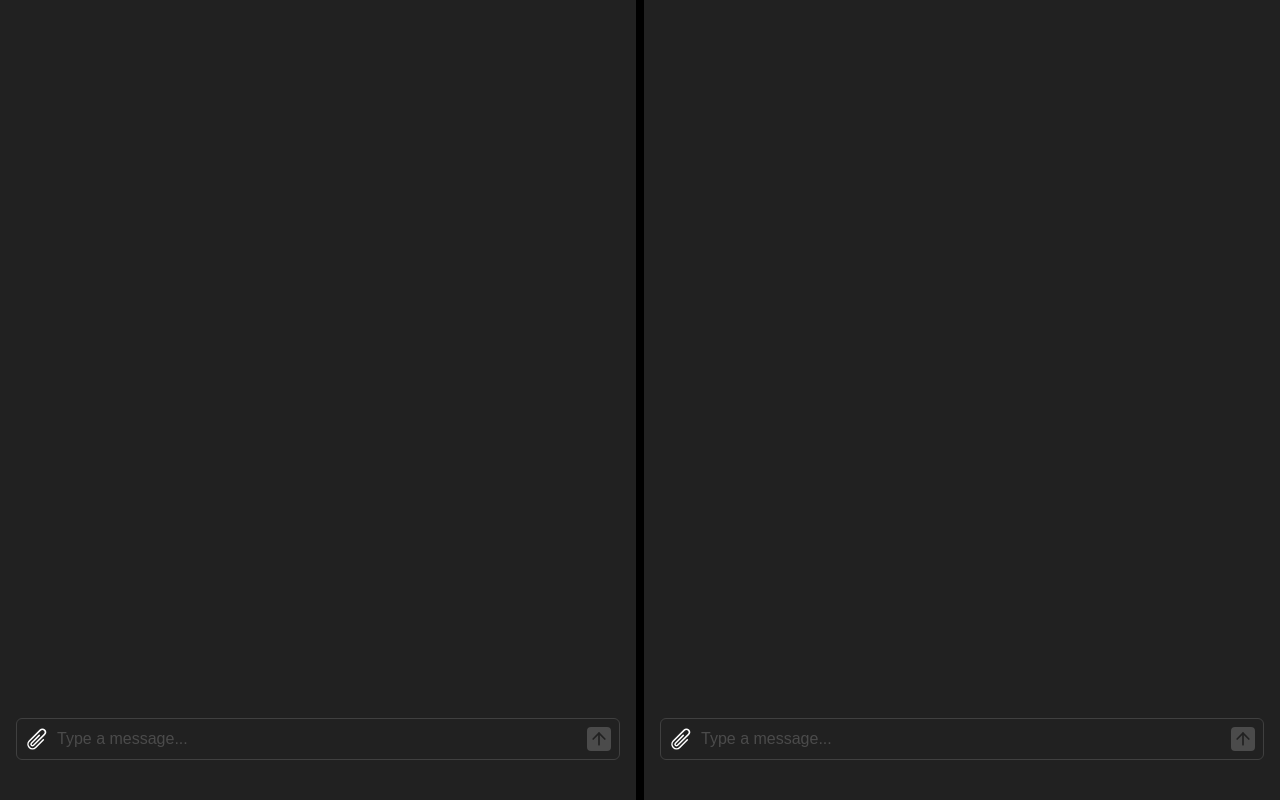
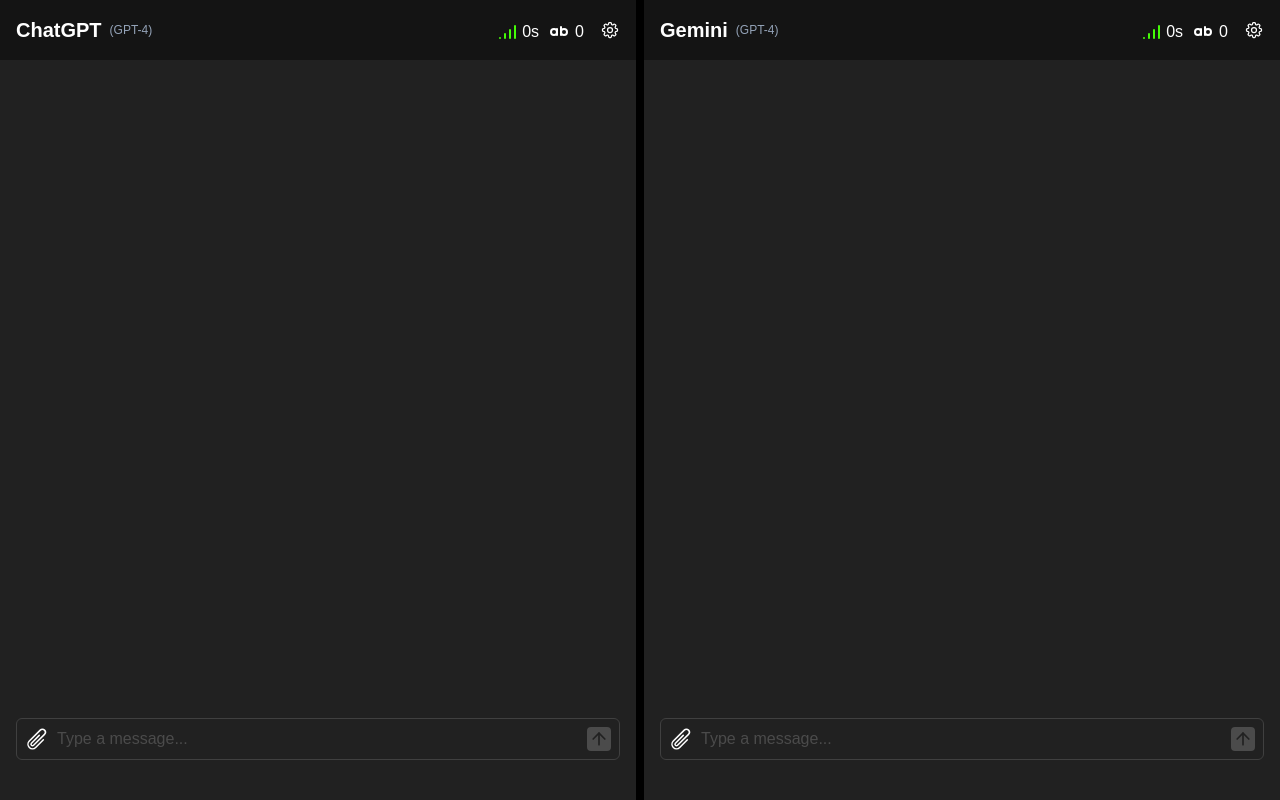
Before and after one commit to keiryan/bot-battle, a Vue app: page / in a window 1280 px wide. Built offline with nearby package versions, Linux system fonts and the light colour scheme.

Commit message:
chat windows now have headers!

```diff
--- a/package.json
+++ b/package.json
@@ -11,6 +11,7 @@
   "dependencies": {
     "@google/generative-ai": "^0.9.0",
     "axios": "^1.6.8",
+    "lucide-vue-next": "^0.378.0",
     "marked": "^12.0.2",
     "openai": "^4.38.5",
     "vue": "^3.4.21"
--- a/src/components/ChatGPT.vue
+++ b/src/components/ChatGPT.vue
@@ -1,6 +1,7 @@
 <template>
   <ChatBox>
-    <div class="w-full h-full bg-[#212121] flex justify-center px-4">
+    <div class="relative w-full h-full bg-[#212121] flex justify-center px-4">
+      <ChatHeader :callStats="{ formattedTime, timeTaken, messageLength }" passedName="ChatGPT" />
       <!-- Box containing messages -->
       <div class="flex flex-col w-full max-w-3xl py-4">
         <!-- Chat Messages -->
@@ -20,6 +21,7 @@
 import ChatGPTMessage from "./ChatGPTMessage.vue";
 import MessageBox from "./MessageBox.vue";
 import getStats from "../utils/stats";
+import ChatHeader from "./ChatHeader.vue";
 
 export default {
   name: "ChatGPT",
@@ -30,6 +32,7 @@
     ChatBox,
     ChatGPTMessage,
     MessageBox,
+    ChatHeader,
   },
 
   methods: {
@@ -72,7 +75,7 @@
               Authorization: `Bearer ${apiKey}`,
             },
             body: JSON.stringify({
-              model: "gpt-4-turbo",
+              model: this.currentModel,
               messages: [
                 ...this.messages.map((message) => ({
                   role: message.sender === "user" ? "user" : "assistant",
@@ -84,13 +87,16 @@
         );
         const data = await response.json();
         const end = performance.now(); // End timing after response
-        getStats({
+        const { timeTaken, messageLength, formattedTime } = getStats({
           start,
           end,
           assistant: "ChatGPT",
           message: data.choices[0].message.content,
         });
         this.chatSubmission(data.choices[0].message.content, "ai-chatgpt");
+        this.timeTaken = timeTaken;
+        this.messageLength = messageLength;
+        this.formattedTime = formattedTime;
       } catch (error) {
         console.error(error);
       }
@@ -104,6 +110,14 @@
   data() {
     return {
       messages: JSON.parse(localStorage.getItem("chatGPTMessages")) || [],
+      currentModel: "gpt-4-turbo",
+      modelLegend: {
+        "gpt-4": "gpt-4-turbo",
+        "gpt-3": "gpt-3-turbo",
+      },
+      timeTaken: 0,
+      messageLength: 0,
+      formattedTime: "",
     };
   },
 
--- /dev/null
+++ b/src/components/ChatHeader.vue
@@ -0,0 +1,122 @@
+<template>
+  <div
+    class="absolute z-[999] flex justify-between w-full p-4 bg-[#141414FF] backdrop-blur-sm text-white w-full items-center"
+  >
+    <div class="fitems-end">
+      <div class="flex items-center gap-2 text-white">
+        <div
+          class="text-xl font-bold"
+          @click="editingNickname = true"
+          v-if="!editingNickname"
+        >
+          {{ nickname || "AI Name" }}
+        </div>
+
+        <input
+          v-if="editingNickname"
+          v-model="nickname"
+          @keydown.enter="editingNickname = false"
+          @blur="editingNickname = false"
+          class="bg-transparent border-none text-xl font-bold text-white outline-none w-full bg-red-500"
+          ref="nicknameInput"
+          @input="adjustWidth"
+          @focus="adjustWidth"
+        />
+
+        <span class="text-slate-400 text-xs">({{ modelName }})</span>
+      </div>
+    </div>
+
+    <div class="flex items-center">
+      <div class="flex items-end gap-2 mx-4">
+        <div class="flex">
+          <SignalHigh color="#44fb07" v-if="callStats?.timeTaken <= 5000" />
+          <SignalMedium color="#FB9904FF" v-if="callStats?.timeTaken > 5000" />
+          <SignalLow color="#FF0000FF" v-if="callStats?.timeTaken > 10000" />
+          <div class="translate-y-0.5">
+            {{ callStats?.formattedTime || "0s" }}
+          </div>
+        </div>
+
+        <div class="flex gap-1 translate-y-0.5">
+          <CaseLower />
+          <div class="">
+            {{ callStats?.messageLength || "0" }}
+          </div>
+        </div>
+      </div>
+
+      <div
+        class="cursor-pointer transition-all duration-300 ease-in-out hover:rotate-90"
+      >
+        <svg
+          xmlns="http://www.w3.org/2000/svg"
+          fill="none"
+          viewBox="0 0 24 24"
+          stroke-width="1.5"
+          stroke="currentColor"
+          class="w-5 h-5"
+        >
+          <path
+            stroke-linecap="round"
+            stroke-linejoin="round"
+            d="M10.343 3.94c.09-.542.56-.94 1.11-.94h1.093c.55 0 1.02.398 1.11.94l.149.894c.07.424.384.764.78.93.398.164.855.142 1.205-.108l.737-.527a1.125 1.125 0 0 1 1.45.12l.773.774c.39.389.44 1.002.12 1.45l-.527.737c-.25.35-.272.806-.107 1.204.165.397.505.71.93.78l.893.15c.543.09.94.559.94 1.109v1.094c0 .55-.397 1.02-.94 1.11l-.894.149c-.424.07-.764.383-.929.78-.165.398-.143.854.107 1.204l.527.738c.32.447.269 1.06-.12 1.45l-.774.773a1.125 1.125 0 0 1-1.449.12l-.738-.527c-.35-.25-.806-.272-1.203-.107-.398.165-.71.505-.781.929l-.149.894c-.09.542-.56.94-1.11.94h-1.094c-.55 0-1.019-.398-1.11-.94l-.148-.894c-.071-.424-.384-.764-.781-.93-.398-.164-.854-.142-1.204.108l-.738.527c-.447.32-1.06.269-1.45-.12l-.773-.774a1.125 1.125 0 0 1-.12-1.45l.527-.737c.25-.35.272-.806.108-1.204-.165-.397-.506-.71-.93-.78l-.894-.15c-.542-.09-.94-.56-.94-1.109v-1.094c0-.55.398-1.02.94-1.11l.894-.149c.424-.07.765-.383.93-.78.165-.398.143-.854-.108-1.204l-.526-.738a1.125 1.125 0 0 1 .12-1.45l.773-.773a1.125 1.125 0 0 1 1.45-.12l.737.527c.35.25.807.272 1.204.107.397-.165.71-.505.78-.929l.15-.894Z"
+          />
+          <path
+            stroke-linecap="round"
+            stroke-linejoin="round"
+            d="M15 12a3 3 0 1 1-6 0 3 3 0 0 1 6 0Z"
+          />
+        </svg>
+      </div>
+    </div>
+  </div>
+</template>
+
+<script setup>
+import {
+  SignalHigh,
+  SignalMedium,
+  SignalLow,
+  CaseLower,
+} from "lucide-vue-next";
+</script>
+
+<script>
+export default {
+  name: "ChatHeader",
+
+  props: {
+    callStats: Object,
+    passedName: String,
+  },
+
+  mounted() {
+    this.nickname = this.passedName;
+  },
+
+  methods: {
+    adjustWidth() {
+      const input = this.$refs.nicknameInput;
+      if (input) {
+        input.style.width = "50px"; // Reset to min width to capture smaller size if text is deleted
+        input.style.width = `${input.scrollWidth}px`;
+      }
+    },
+  },
+
+  data() {
+    return {
+      nickname: "",
+      editingNickname: false,
+      modelName: "GPT-4",
+    };
+  },
+};
+</script>
+
+<style scoped>
+input {
+  max-width: 80%;
+}
+</style>
--- a/src/components/Gemini.vue
+++ b/src/components/Gemini.vue
@@ -1,6 +1,10 @@
 <template>
   <ChatBox>
-    <div class="w-full h-full bg-[#212121] flex justify-center px-4">
+    <div class="relative w-full h-full bg-[#212121] flex justify-center px-4">
+      <ChatHeader
+        passedName="Gemini"
+        :callStats="{ formattedTime, timeTaken, messageLength }"
+      />
       <!-- Box containing messages -->
       <div class="flex flex-col w-full max-w-3xl py-4">
         <!-- Chat Messages -->
@@ -21,6 +25,7 @@
 import MessageBox from "./MessageBox.vue";
 import { GoogleGenerativeAI } from "@google/generative-ai";
 import getStats from "../utils/stats";
+import ChatHeader from "./ChatHeader.vue";
 
 export default {
   name: "Gemini",
@@ -28,6 +33,7 @@
     ChatBox,
     ChatGPTMessage,
     MessageBox,
+    ChatHeader,
   },
 
   props: {
@@ -36,7 +42,11 @@
 
   methods: {
     onSubmit(message) {
-      this.chatSubmission(message, "user");
+      if (this.messages.at(-1).sender === "user") {
+        console.log("User has already sent a message");
+      } else {
+        this.chatSubmission(message, "user");
+      }
       this.callToApi(message);
     },
 
@@ -84,12 +94,15 @@
         const response = result.response;
         this.chatSubmission(response.text(), "gemini");
         const endTime = performance.now();
-        getStats({
+        const { timeTaken, messageLength, formattedTime } = getStats({
           start: startTime,
           end: endTime,
           message: response.text(),
           assistant: "Gemini",
         });
+        this.timeTaken = timeTaken;
+        this.messageLength = messageLength;
+        this.formattedTime = formattedTime;
       } catch (error) {
         console.error(error);
       }
@@ -103,6 +116,9 @@
   data() {
     return {
       messages: JSON.parse(localStorage.getItem("GeminiMessages")) || [],
+      timeTaken: 0,
+      messageLength: 0,
+      formattedTime: "",
     };
   },
 
--- a/src/utils/stats.js
+++ b/src/utils/stats.js
@@ -2,10 +2,17 @@
   const { start, end, message, assistant } = data;
   const timeTaken = end - start;
   console.log(
-    `API call completed in ${timeTaken.toFixed(
-      2
-    )}ms ${timeTaken > 1000 && '(' + (timeTaken / 1000).toFixed(2).toString() + 's)'} - ${assistant}. Message was ${message.length} characters long.`
+    `API call completed in ${timeTaken.toFixed(2)}ms ${
+      timeTaken > 1000 && "(" + (timeTaken / 1000).toFixed(2).toString() + "s)"
+    } - ${assistant}. Message was ${message.length} characters long.`
   ); // Log the time taken
-};
+
+  return {
+    timeTaken,
+    messageLength: message.length,
+    formattedTime:
+      timeTaken > 1000 ? `${(timeTaken / 1000).toFixed(2)}s` : `${timeTaken.toFixed(2)}ms`,
+  };
+}
 
 export default getStats;
```
Also changed, not shown: 1 other file (tests, documents, lock files or other folders).
